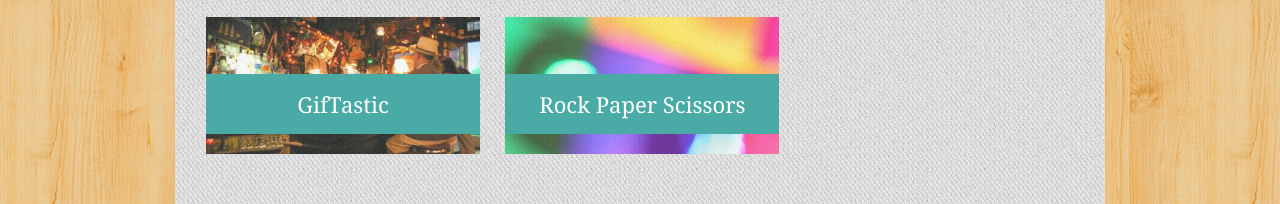
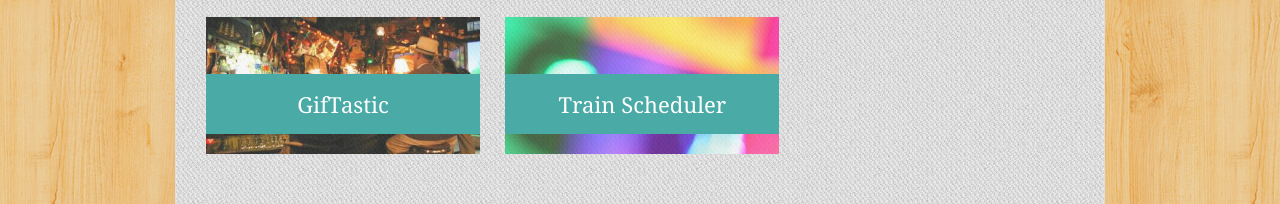
Before and after one commit to dstark88/Bootstrap-Portfolio, a plain HTML site: page portfolio.html in a window 1280 px wide. Shown: the part 445-649 px from the top of the page. Drawn offline with nearby package versions, Linux system fonts and the light colour scheme.

Commit message:
adding new link for train

```diff
--- a/portfolio.html
+++ b/portfolio.html
@@ -70,8 +70,9 @@
                 </div>
                 <div class="col-md-4">
                   <div class="work">
-                    <img src="assets/images/placeholder6.jpg" alt="Rock Paper Scissors">
-                    <h3>Rock Paper Scissors</h3>
+                    <a href="https://dstark88.github.io/Train-Scheduler/"><img src="assets/images/placeholder6.jpg" alt="Rock Paper Scissors">
+                    <h3>Train Scheduler</h3>
+                    </a>
                   </div>
                 </div>
             </div>
```
